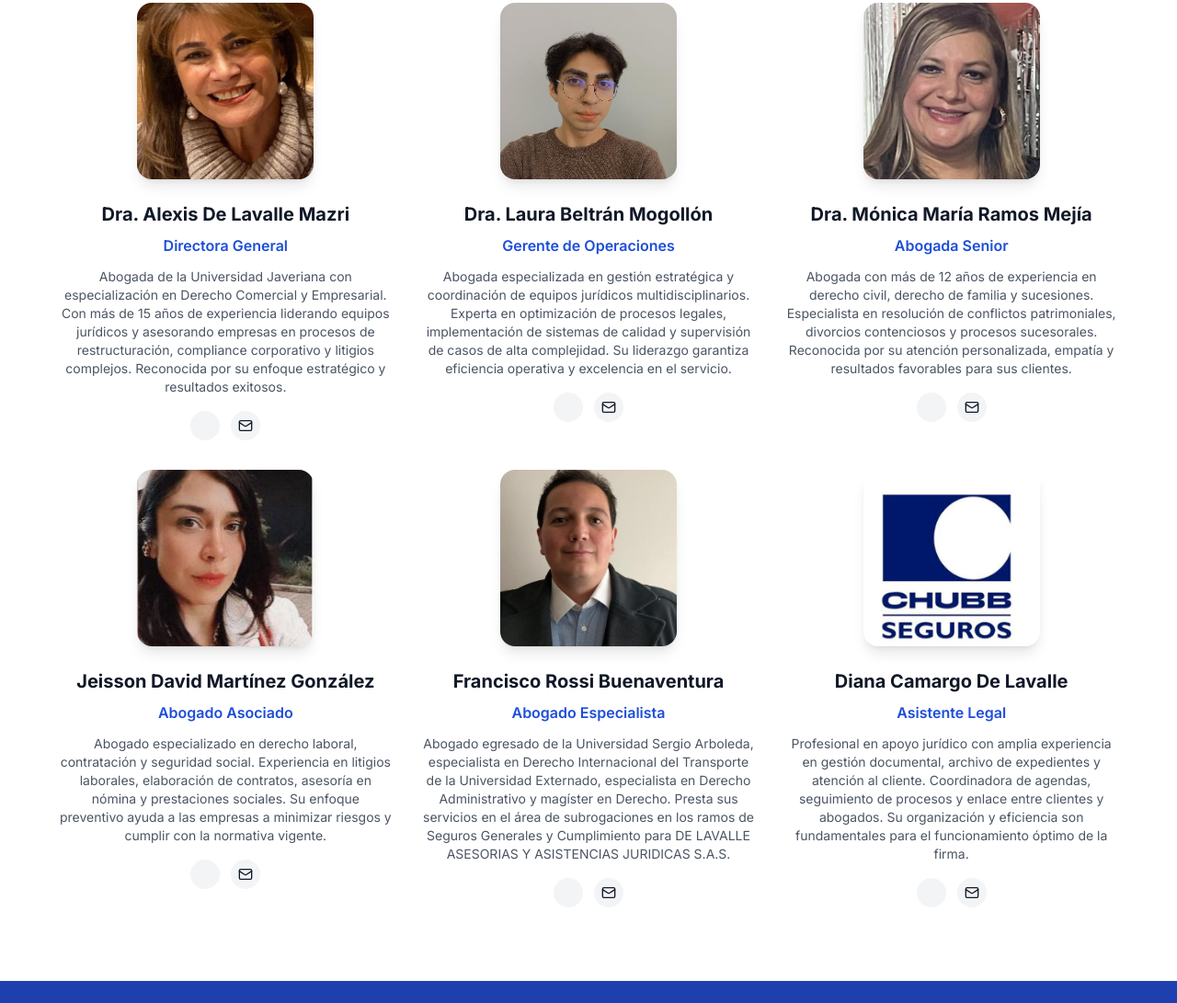
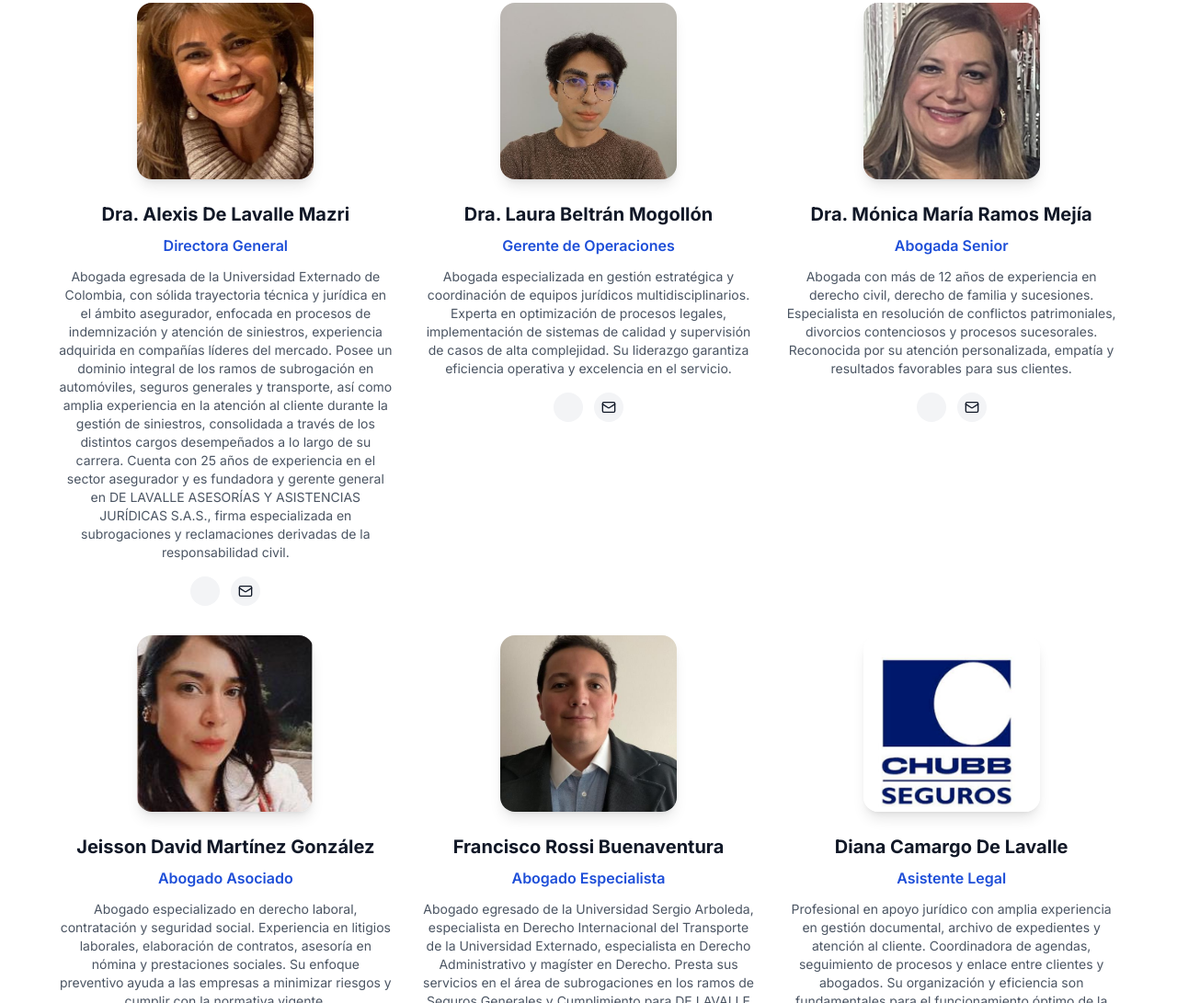
Before and after one commit to jamarbo/delavalleasesores, a plain HTML site: page acerca.html in a window 1280 px wide. Shown: the part 1477-2568 px from the top of the page at 92% size. Drawn offline with nearby package versions, Linux system fonts and the light colour scheme.

Commit message:
fix: Actualizar descripción de Dra. Alexis De Lavalle Mazri con información del PDF
- Universidad Externado de Colombia
- 25 años de experiencia en el sector asegurador
- Especialista en procesos de indemnización y atención de siniestros
- Dominio integral de subrogación en automóviles, seguros generales y transporte
- Fundadora y gerente general de DE LAVALLE ASESORÍAS Y ASISTENCIAS JURÍDICAS S.A.S.
- Especializada en subrogaciones y reclamaciones de responsabilidad civil

```diff
--- a/acerca.html
+++ b/acerca.html
@@ -249,7 +249,7 @@
                     <h3 class="font-bold text-xl text-gray-900 dark:text-white mb-2">Dra. Alexis De Lavalle Mazri</h3>
                     <p class="text-primary-700 dark:text-gold-400 font-semibold mb-3">Directora General</p>
                     <p class="text-gray-600 dark:text-gray-400 text-sm mb-4">
-                        Abogada de la Universidad Javeriana con especialización en Derecho Comercial y Empresarial. Con más de 15 años de experiencia liderando equipos jurídicos y asesorando empresas en procesos de restructuración, compliance corporativo y litigios complejos. Reconocida por su enfoque estratégico y resultados exitosos.
+                        Abogada egresada de la Universidad Externado de Colombia, con sólida trayectoria técnica y jurídica en el ámbito asegurador, enfocada en procesos de indemnización y atención de siniestros, experiencia adquirida en compañías líderes del mercado. Posee un dominio integral de los ramos de subrogación en automóviles, seguros generales y transporte, así como amplia experiencia en la atención al cliente durante la gestión de siniestros, consolidada a través de los distintos cargos desempeñados a lo largo de su carrera. Cuenta con 25 años de experiencia en el sector asegurador y es fundadora y gerente general en DE LAVALLE ASESORÍAS Y ASISTENCIAS JURÍDICAS S.A.S., firma especializada en subrogaciones y reclamaciones derivadas de la responsabilidad civil.
                     </p>
                     <div class="flex justify-center space-x-3">
                         <a href="#" class="w-8 h-8 bg-gray-100 dark:bg-gray-800 hover:bg-primary-100 dark:hover:bg-primary-900 rounded-full flex items-center justify-center transition-colors" aria-label="LinkedIn">
```
